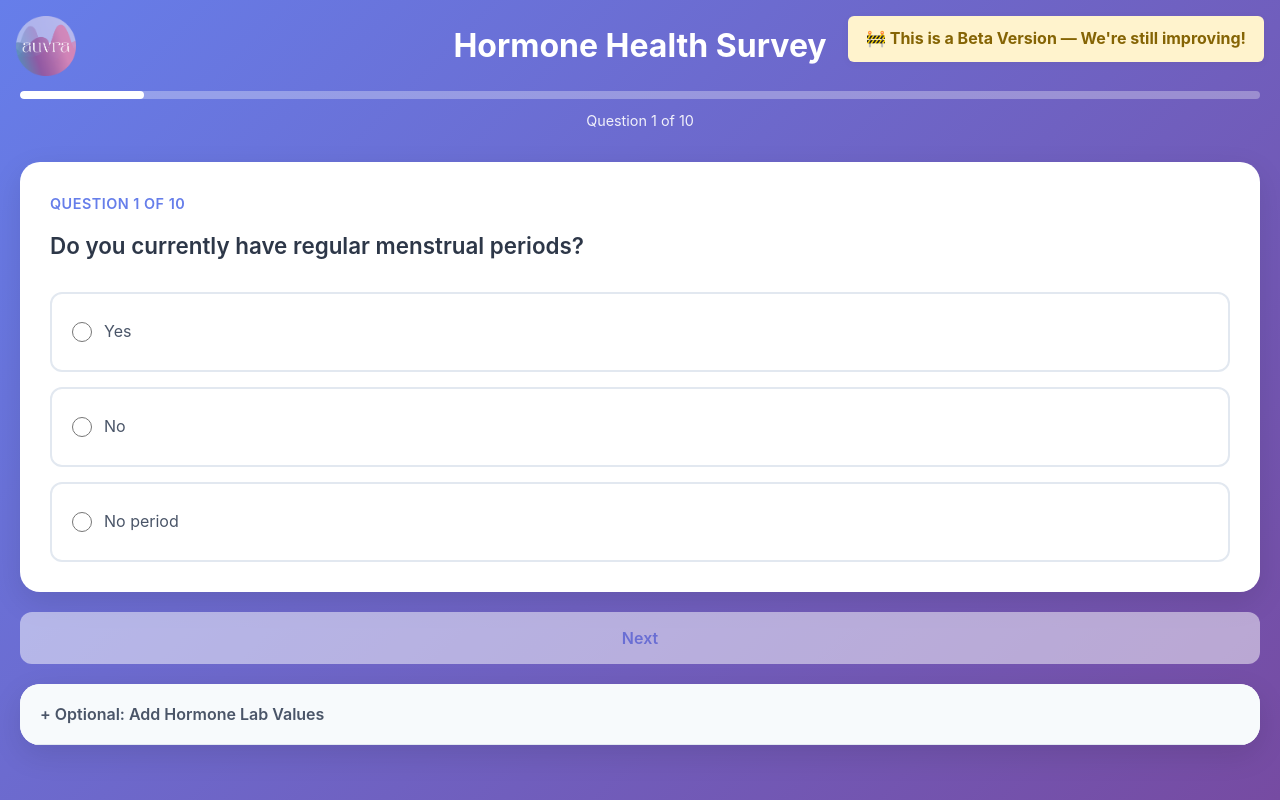
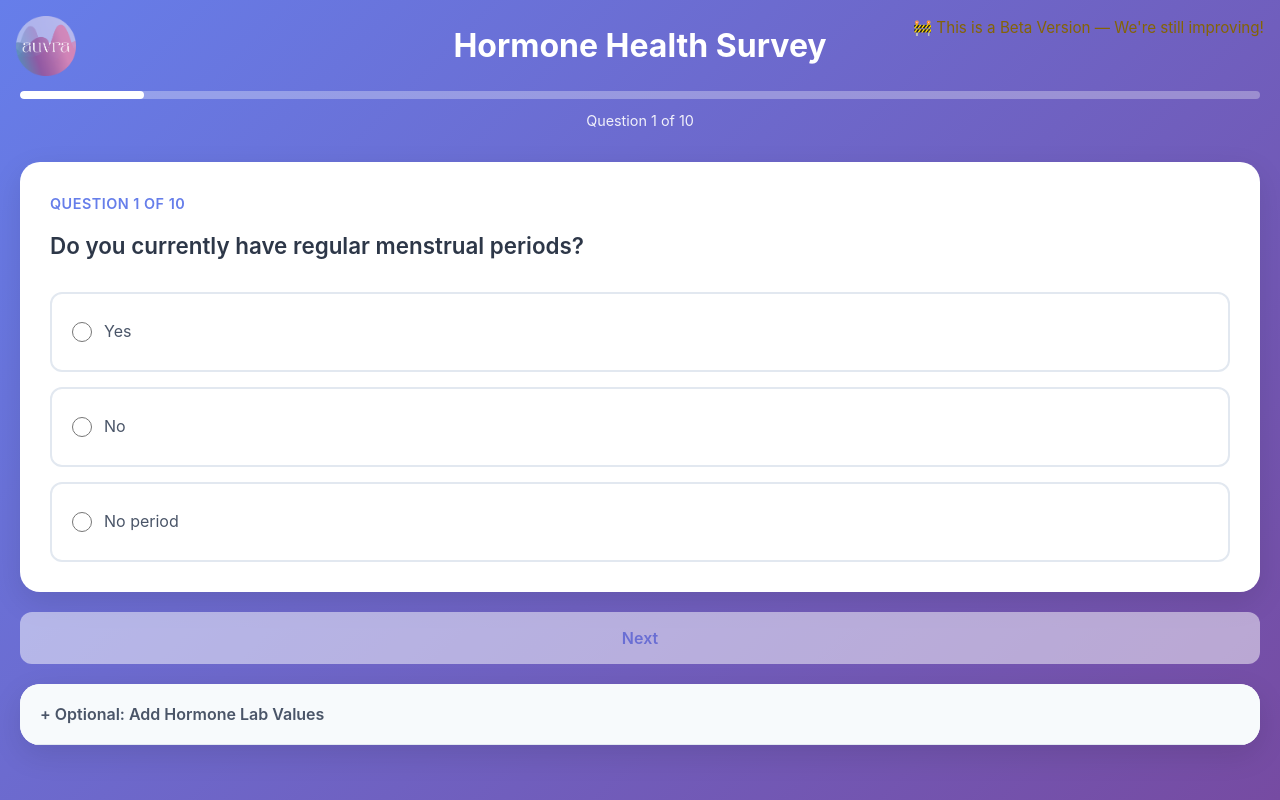
Before and after one commit to nikitabansal01/Rootcause, a React (Create React App) app: page /survey in a window 1280 px wide. Built offline with nearby package versions, Linux system fonts and the light colour scheme.

Commit message:
style: remove yellow background and padding from beta banner, make text smaller and normal weight

```diff
--- a/src/pages/Survey.tsx
+++ b/src/pages/Survey.tsx
@@ -352,7 +352,7 @@ const Survey: React.FC = () => {
 
   return (
     <div className={styles.container}>
-      <div style={{ position: 'absolute', top: 16, right: 16, background: '#fff3cd', color: '#856404', padding: '10px 18px', borderRadius: '6px', fontWeight: 'bold', fontSize: '1em', zIndex: 1000, boxShadow: '0 2px 8px rgba(0,0,0,0.04)' }}>
+      <div style={{ position: 'absolute', top: 16, right: 16, color: '#856404', fontSize: '0.95em', fontWeight: 'normal', zIndex: 1000 }}>
         🚧 This is a Beta Version — We're still improving!
       </div>
       <div className={styles.header}>
```
